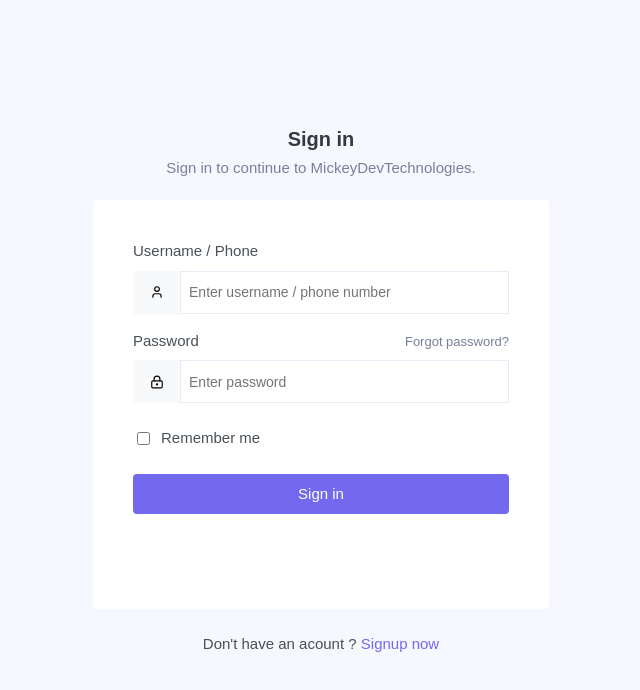
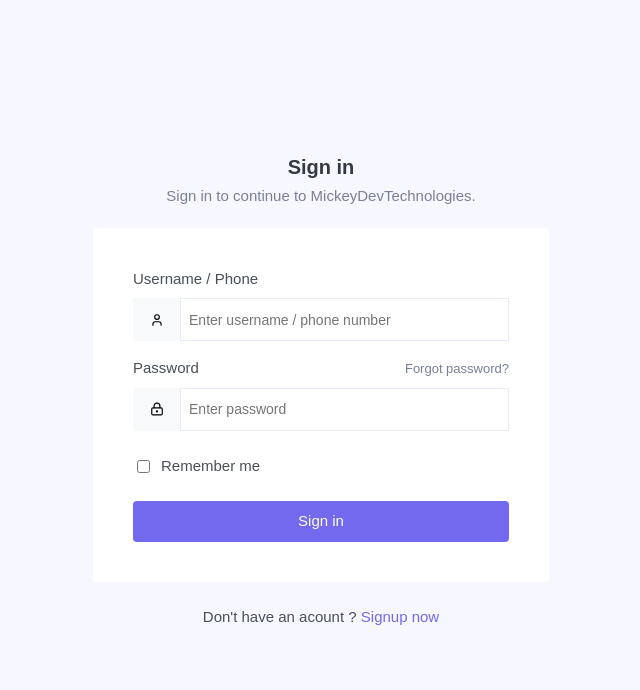
Before and after one commit to jmilind1234/devTinder-frontend, a React (Vite) app: page / in a window 1280 px wide. Shown: the top 690 px of the page, without its empty margins (319-959 px from the left). Built offline with nearby package versions, Linux system fonts and the light colour scheme.

Commit message:
removed height for the box container.

```diff
--- a/src/atoms/BoxContainer/_box-container.scss
+++ b/src/atoms/BoxContainer/_box-container.scss
@@ -3,7 +3,6 @@
     border-radius: 4px;
     background-color: #ffffff;
     width: calc(100% - 24px);
-    height: 408.98px;
     box-sizing: border-box;
     margin-bottom: 24px;
 
```
